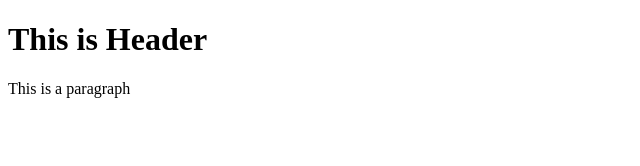
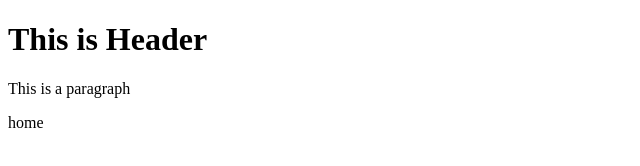
Before and after one commit to ImranAhmed26/Coursera-Full-Stack, a website: page index.html in a window 1280 px wide. Shown: the full height of the page, 0-640 px from the left. Drawn offline with Linux system fonts and the light colour scheme.

```diff
--- a/index.html
+++ b/index.html
@@ -8,5 +8,6 @@
 <body>
     <h1>This is Header</h1>
     <p>This is a paragraph</p>
+    <p>home</p>
 </body>
 </html>
```
Also changed, not shown: package.json (added, +25 -0 lines), 3 other files.
